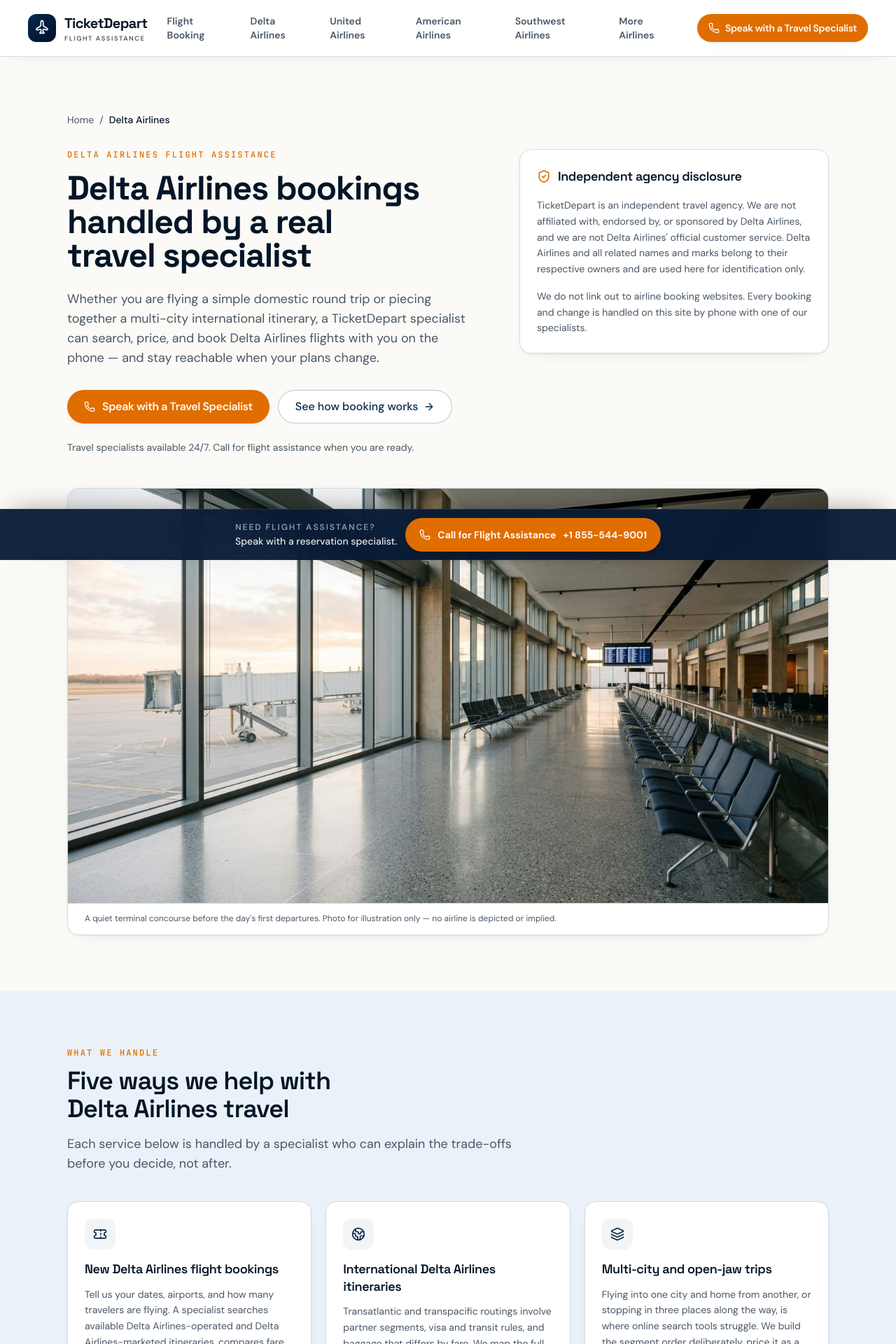
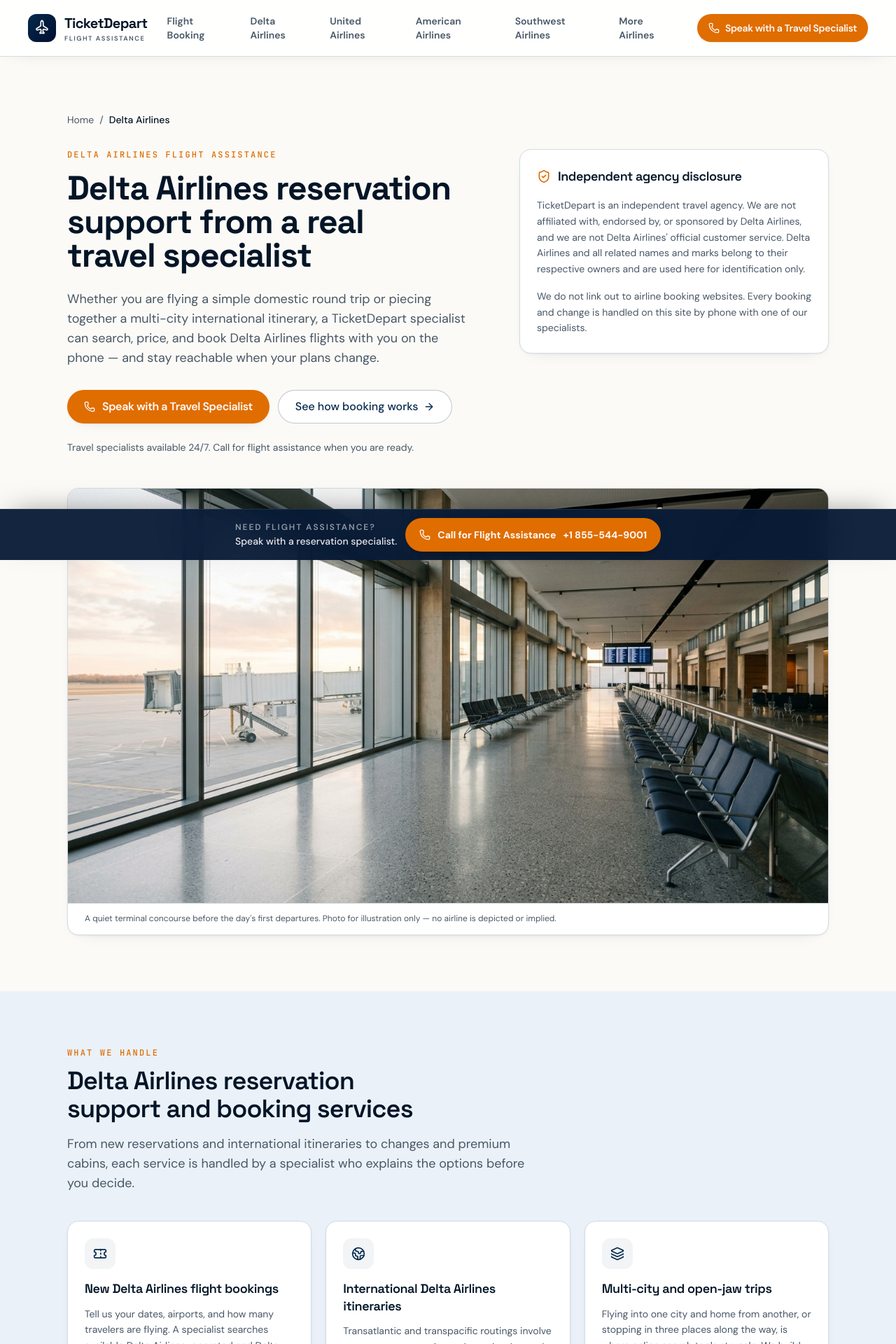
Before and after one commit to gauravpabbun1989-spec/td-2-2026, a React (Vite) app in the folder src/frontend/: page /delta-airlines in a window 1280 px wide. Shown: the top 1920 px of the page at 70% size. Built offline with nearby package versions, Linux system fonts and the light colour scheme; what @caffeineai/core-infrastructure, @icp-sdk/core would draw is missing.

Commit message:
Strengthen Delta reservation support search intent

```diff
--- a/src/frontend/src/pages/airlines/DeltaPage.tsx
+++ b/src/frontend/src/pages/airlines/DeltaPage.tsx
@@ -155,8 +155,8 @@ export function DeltaPage() {
   return (
     <>
       <Seo
-        title="Delta Airlines Flight Booking Assistance | TicketDepart"
-        description="Independent travel agency helping you book, change, and rebook Delta Airlines flights — domestic, international, multi-city, and premium cabins. Call +1 855-544-9001."
+        title="Delta Airlines Reservation Support & Flight Booking Assistance | TicketDepart"
+        description="Independent travel agency providing Delta Airlines reservation support and flight booking assistance for domestic, international, multi-city, and premium-cabin travel. Call +1 855-544-9001."
         path={PATH}
         image={TERMINAL_IMAGE_URL}
         structuredData={[
@@ -191,7 +191,7 @@ export function DeltaPage() {
               Delta Airlines flight assistance
             </p>
             <h1 className="mt-4 text-balance text-4xl font-bold leading-[1.08] sm:text-5xl">
-              Delta Airlines bookings handled by a real travel specialist
+              Delta Airlines reservation support from a real travel specialist
             </h1>
             <p className="mt-6 max-w-xl text-pretty text-base leading-relaxed text-muted-foreground sm:text-lg">
               Whether you are flying a simple domestic round trip or piecing
@@ -263,8 +263,8 @@ export function DeltaPage() {
       <Section tone="muted" ocid="delta.services">
         <SectionHeading
           eyebrow="What we handle"
-          title="Five ways we help with Delta Airlines travel"
-          description="Each service below is handled by a specialist who can explain the trade-offs before you decide, not after."
+          title="Delta Airlines reservation support and booking services"
+          description="From new reservations and international itineraries to changes and premium cabins, each service is handled by a specialist who explains the options before you decide."
         />
         <ul className="mt-10 grid gap-5 sm:grid-cols-2 lg:grid-cols-3">
           {SERVICES.map((service, index) => (
@@ -396,7 +396,7 @@ export function DeltaPage() {
         <SectionHeading
           eyebrow="Delta Airlines questions"
           title="Frequently asked questions"
-          description="Straight answers about how agency booking works and what we can do for your Delta Airlines itinerary."
+          description="Straight answers about Delta Airlines reservation support, agency booking, changes, rebooking, and premium-cabin travel."
         />
         <dl className="mt-10 grid gap-4 lg:grid-cols-2">
           {FAQS.map((faq, index) => (
```
